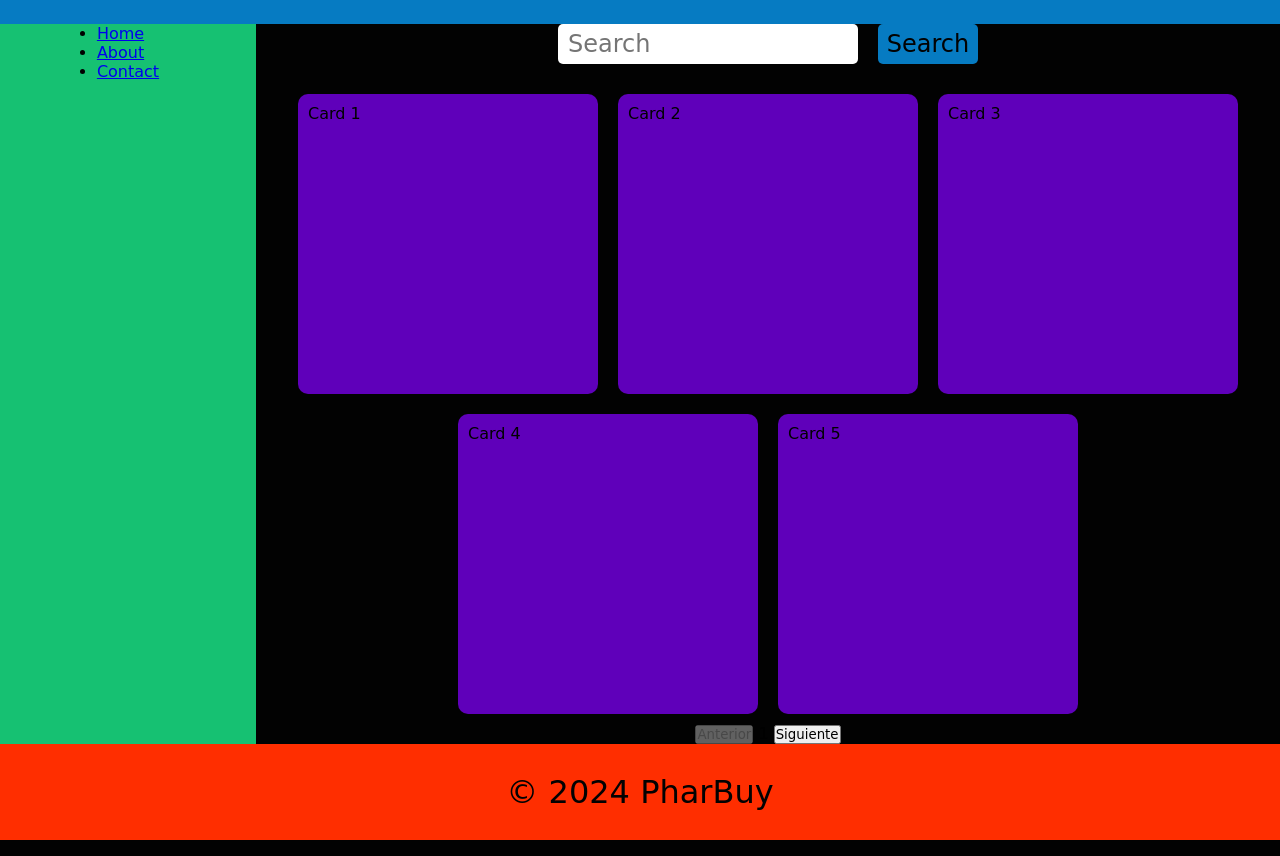
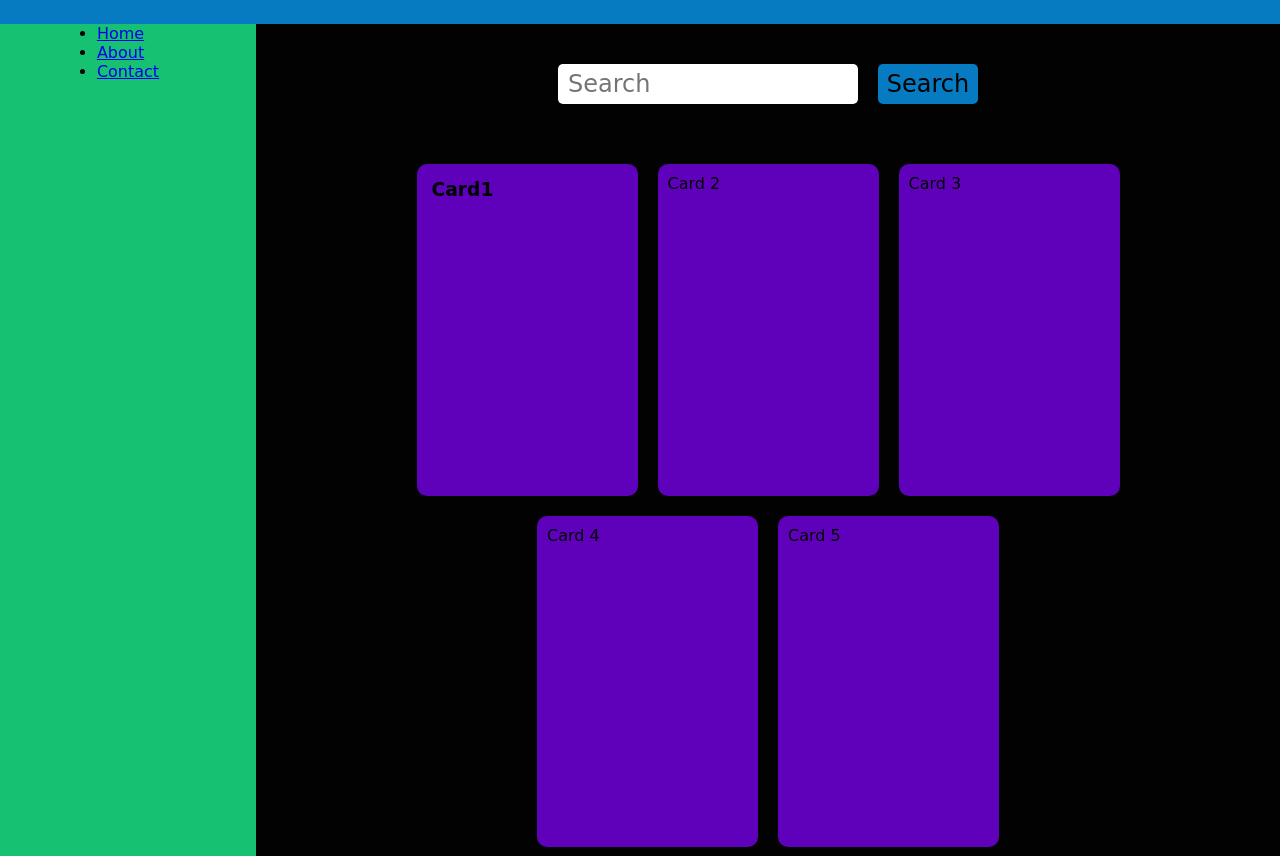
Before and after one commit to aikerary/pharbuy, a website built with Vite: page index.html in a window 1280 px wide. Shown: the part 96-952 px from the top of the page. Built offline with nearby package versions, Linux system fonts and the light colour scheme; files whose address does not match are found by name; a web font is replaced by a local one.

Commit message:
Adding Script js

```diff
--- a/index.html
+++ b/index.html
@@ -36,10 +36,15 @@
       ></l-hourglass> -->
       <section>
         <!-- Tus cards aquí -->
-        <article class="card">Card 1</article>
+        <article class="card">
+          <h1>Card1</h1>
+        </article>
         <article class="card">Card 2</article>
         <article class="card">Card 3</article>
         <article class="card">Card 4</article>
+        <article class="card">Card 5</article>
+        <article class="card">Card 6</article>
+        <article class="card">Card 7</article>
         <article class="card">Card 5</article>
         <article class="card">Card 6</article>
         <article class="card">Card 7</article>
@@ -47,9 +52,9 @@
       </section>
 
       <div class="pagination">
-        <button id="prevBtn" disabled>Anterior</button>
+        <button id="prevBtn" disabled>&lt;</button>
         <span id="pageIndex">1</span>
-        <button id="nextBtn">Siguiente</button>
+        <button id="nextBtn">&gt;</button>
       </div>
     </main>
     <footer>
--- a/style/style.css
+++ b/style/style.css
@@ -22,16 +22,16 @@ body {
   user-select: none;
 }
 
-  header h1{
+header h1 {
   font-size: 3.5rem;
   color: var(--black);
 }
 
-header h1::before{
-    content: '\e900';
+header h1::before {
+  content: "\e900";
 }
 
-aside{
+aside {
   grid-area: sidebar;
   position: relative;
   background-color: var(--emerald);
@@ -41,7 +41,7 @@ aside{
   align-items: center;
 }
 
-footer{
+footer {
   grid-area: footer;
   position: relative;
   background-color: var(--scarlet);
@@ -50,13 +50,14 @@ footer{
   align-items: center;
 }
 
-footer p{
+footer p {
   color: var(--black);
   font-size: 2em;
 }
 
-main{
+main {
   grid-area: main;
+  padding: 40px;
   position: relative;
   display: flex;
   flex-direction: column;
@@ -64,7 +65,7 @@ main{
   align-items: center;
 }
 
-main .wrappersearch{
+main .wrappersearch {
   position: relative;
   display: flex;
   justify-content: center;
@@ -73,7 +74,7 @@ main .wrappersearch{
   margin-bottom: 20px;
 }
 
-main .wrappersearch input{
+main .wrappersearch input {
   width: 300px;
   height: 40px;
   border: none;
@@ -81,11 +82,11 @@ main .wrappersearch input{
   padding: 0 10px;
   font-size: 1.5em;
 }
-main .wrappersearch input:focus{
+main .wrappersearch input:focus {
   outline: none;
 }
 
-main .wrappersearch button{
+main .wrappersearch button {
   width: 100px;
   height: 40px;
   border: none;
@@ -96,25 +97,66 @@ main .wrappersearch button{
   cursor: pointer;
 }
 
-main section{
+main section {
   position: relative;
   width: 100%;
   display: flex;
   flex-wrap: wrap;
   justify-content: center;
   align-items: center;
+  padding: 30px;
 }
 
-main section .card{
+main section .card {
   position: relative;
   display: flex;
   flex-direction: column;
   justify-content: center;
   align-items: center;
   background-color: var(--chrysler-blue);
-    width: 300px;
-    height: 300px;
+  aspect-ratio: 2/3;
+  width: 25%;
   border-radius: 10px;
   margin: 10px;
   padding: 10px;
 }
+
+main section .card>*{
+  position: relative;
+  margin: 5px;
+}
+
+main section .pagination{
+  position: relative;
+  display: flex;
+  justify-content: center;
+  align-items: center;
+  gap: 10px;
+  margin-top: 20px;
+}
+
+main #pageIndex{
+  position: relative;
+  padding: 10px;
+  border: none;
+  border-radius: 5px;
+  color: var(--honolulu-blue);
+  font-size: 1.5em;
+}
+
+main #prevBtn, main #nextBtn{
+  position: relative;
+  padding: 10px;
+  border: none;
+  border-radius: 5px;
+  background-color: var(--honolulu-blue);
+  color: var(--black);
+  font-size: 2em;
+  cursor: pointer;
+}
+
+/* When disabled show in grey */
+main #prevBtn:disabled, main #nextBtn:disabled{
+  background-color: grey;
+  color: white;
+}
```
Also changed, not shown: public/js/script.js (added). Lines whose indentation alone changed are shown as unchanged.
